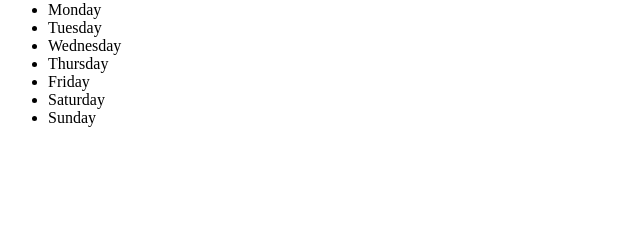
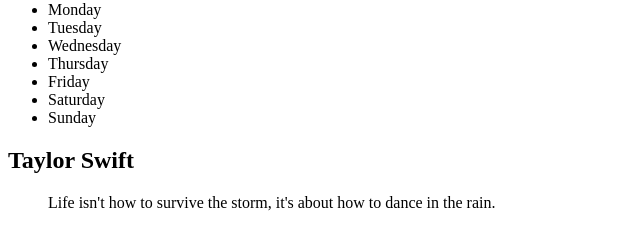
Before and after one commit to kofhi/CIS133DA, a plain HTML site: page week3/handsOn3.html in a window 1280 px wide. Shown: the part 79-328 px from the top of the page, without its empty margins (0-640 px from the left). Drawn offline with Linux system fonts and the light colour scheme.

Commit message:
week 3a commit

```diff
--- a/week3/handsOn3.html
+++ b/week3/handsOn3.html
@@ -17,6 +17,7 @@
         <li>Saturday</li>
         <li>Sunday</li>
     </ul>
-    <h2></h2>
+    <h2>Taylor Swift</h2>
+    <blockquote>Life isn't how to survive the storm, it's about how to dance in the rain.</blockquote>
 </body>
 </html>
```
